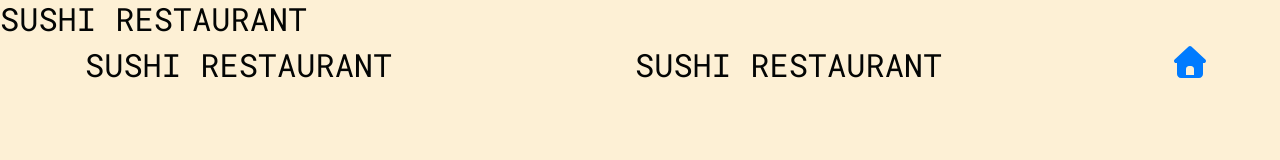
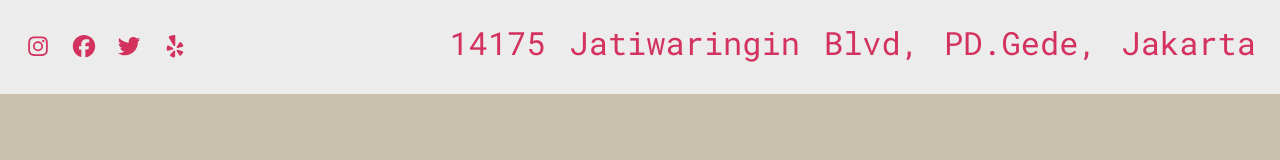
Before and after one commit to agungTuanany/Responsive-Restaurant, a plain HTML site: page index.html in a window 1280 px wide. Drawn offline with Linux system fonts and the light colour scheme.

Commit message:
Create Social icons Section

```diff
--- a/css/main.css
+++ b/css/main.css
@@ -1,13 +1,12 @@
 @import url('https://fonts.googleapis.com/css?family=Roboto+Mono:300i,400,700&display=swap');
 
 :root {
-  --primaryColor: #FFBf00;
-  --mainWhite:#FDF0D5;
-  --mainBlack:#030504;
-  --mainGrey:#C5D8D3;
-  --mainRed:#E84855;
-  --mainSpacing:0.1rem;
-  --mainTransition: all 0.3s linear;
+  --white: #C9C1AC;
+  --mainRed: #D3325F;
+  --mainBlack: #222;
+  --primaryColor:#F09D51;
+  --mainGrey: #ECECEC;
+
 }
 
 * {
@@ -18,6 +17,27 @@
 
 body {
   color: var(--mainBlack);
-  background: var(--mainWhite);
+  background: var(--white);
   font-family: 'Roboto Mono', monospace !important;
 }
+
+.info {
+  background: var(--mainGrey);
+}
+
+.primary-color {
+  color: var(--mainRed) !important;
+}
+
+.info h2 {
+  word-spacing: 0.3rem;
+}
+
+.info a {
+  font-size: 1.4rem;
+  transition: all .3s ease-in-out .2s;
+}
+
+.info a:hover{
+  color: var(--mainBlack) !important;
+}
--- a/index.html
+++ b/index.html
@@ -12,14 +12,24 @@
   <script defer src='./js/all.min.js'></script>
 </head>
 <body>
-  <h2>SUSHI RESTAURANT</h2>
-  <div class='container'>
+
+  <!-- Social Icon -->
+  <div class='container-fluid info p-3' id='top-icons'>
     <div class='row'>
-      <div class='col'><h2>SUSHI RESTAURANT</h2></div>
-      <div class='col'><h2>SUSHI RESTAURANT</h2></div>
-      <a href="#"><i class='fas fa-home fa-2x'></i></a>
+      <div class='col d-flex justify-content-between align-items-baseline flex-wrap'>
+        <div class='info-icons p-2'>
+          <a class='mr-2 primary-color'><i class='fab fa-instagram'></i></a>
+          <a class='mr-2 primary-color'><i class='fab fa-facebook'></i></a>
+          <a class='mr-2 primary-color'><i class='fab fa-twitter'></i></a>
+          <a class='mr-2 primary-color'><i class='fab fa-yelp'></i></a>
+        </div>
+        <h2 class='primary-color p-2 text-capitalize'>14175 Jatiwaringin blvd, PD.Gede, Jakarta</h2>
+      </div>
     </div>
   </div>
+  <!-- end of Social Icon -->
+
+
 
   <!-- JQuery -->
   <script src='./js/jquery-3.4.1.min.js'></script>
```
